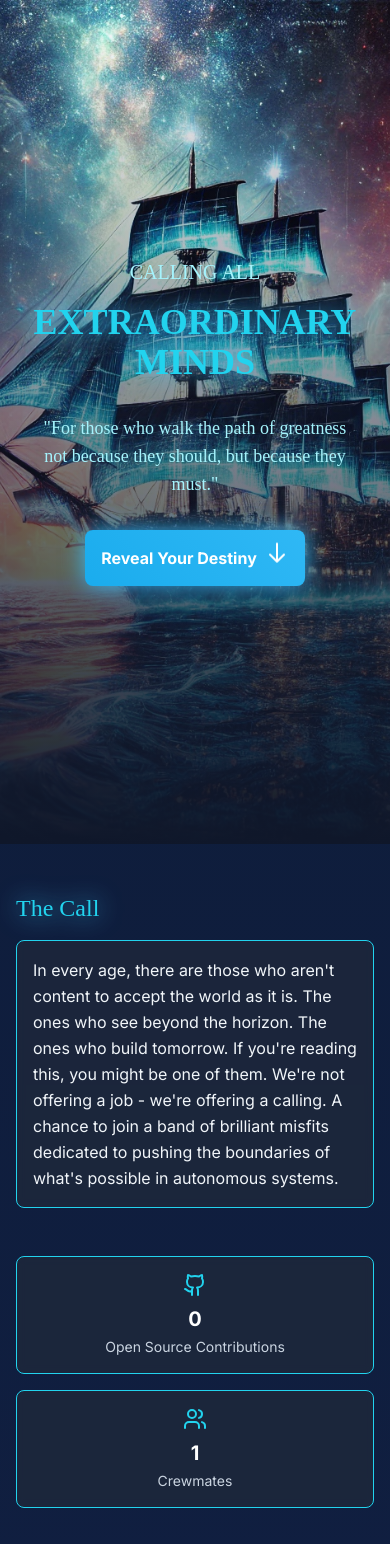
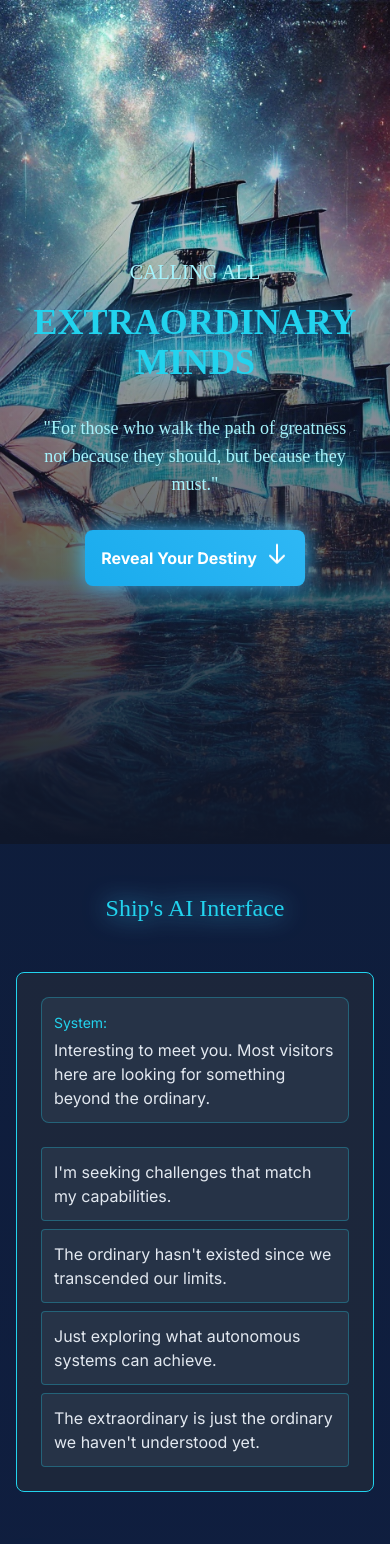
Before and after one commit to boorich/extraordinary_minds, a Next.js app: page / in a window 390 px wide. Shown: the top 1544 px of the page. Built offline with nearby package versions, Linux system fonts and the light colour scheme.

Commit message:
feat: integrate ShipDialogue into main layout
- Add ShipDialogue component after hero section
- Add metrics state tracking
- Add section title for dialogue interface
- Maintain responsive design

```diff
--- a/src/components/VisionaryLanding.tsx
+++ b/src/components/VisionaryLanding.tsx
@@ -9,11 +9,14 @@ import ShipsWheel from './visual/ShipsWheel';
 import DigitalCursor from './visual/DigitalCursor';
 import ContactModal from './contact/ContactModal';
 import RiddleSuccess from './RiddleSuccess';
+import ShipDialogue from './dialogue/ShipDialogue';
 import { sections } from '@/config/sections';
+import { DialogueMetrics } from '@/types/dialogue';
 
 const VisionaryLanding = () => {
   const [secretsFound, setSecretsFound] = useState<string[]>([]);
   const [isContactModalOpen, setIsContactModalOpen] = useState(false);
+  const [dialogueMetrics, setDialogueMetrics] = useState<DialogueMetrics | null>(null);
 
   useEffect(() => {
     const handleSecretFound = (event: CustomEvent) => {
@@ -32,6 +35,12 @@ const VisionaryLanding = () => {
     };
   }, []);
 
+  const handleMetricsUpdate = (metrics: DialogueMetrics) => {
+    setDialogueMetrics(metrics);
+    // We can use these metrics later to personalize the experience
+    console.log('Dialogue metrics updated:', metrics);
+  };
+
   return (
     <div className="min-h-screen cosmic-background text-slate-100">
       <DigitalCursor />
@@ -41,6 +50,12 @@ const VisionaryLanding = () => {
 
       <main id="main-content" className="max-w-4xl mx-auto px-4 sm:px-6 py-12 sm:py-16 md:py-24 relative min-h-screen" role="main">
         <div className="relative z-10">
+          {/* Ship's AI Dialogue System */}
+          <div className="mb-16">
+            <h3 className="text-2xl md:text-3xl pirate-font text-cyan-400 mb-4 md:mb-6 glow text-center">Ship's AI Interface</h3>
+            <ShipDialogue onMetricsUpdate={handleMetricsUpdate} />
+          </div>
+
           <div className="mb-12 md:mb-16">
             <h3 className="text-2xl md:text-3xl pirate-font text-cyan-400 mb-4 md:mb-6 glow">The Call</h3>
             <div className="bg-slate-800/80 p-4 md:p-6 rounded-lg border border-cyan-400 hover:border-cyan-300 transition-colors backdrop-blur-sm">
```
